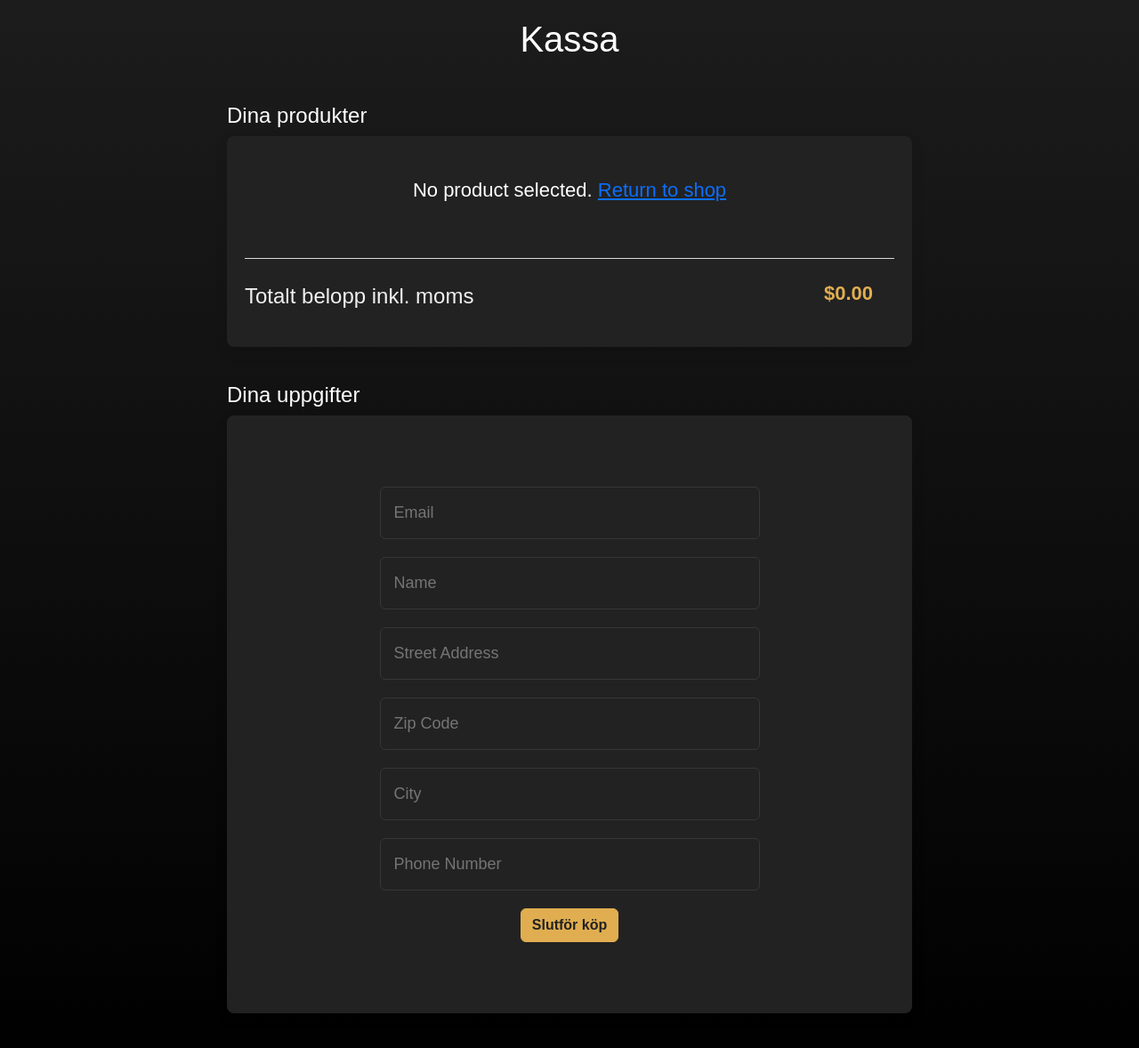
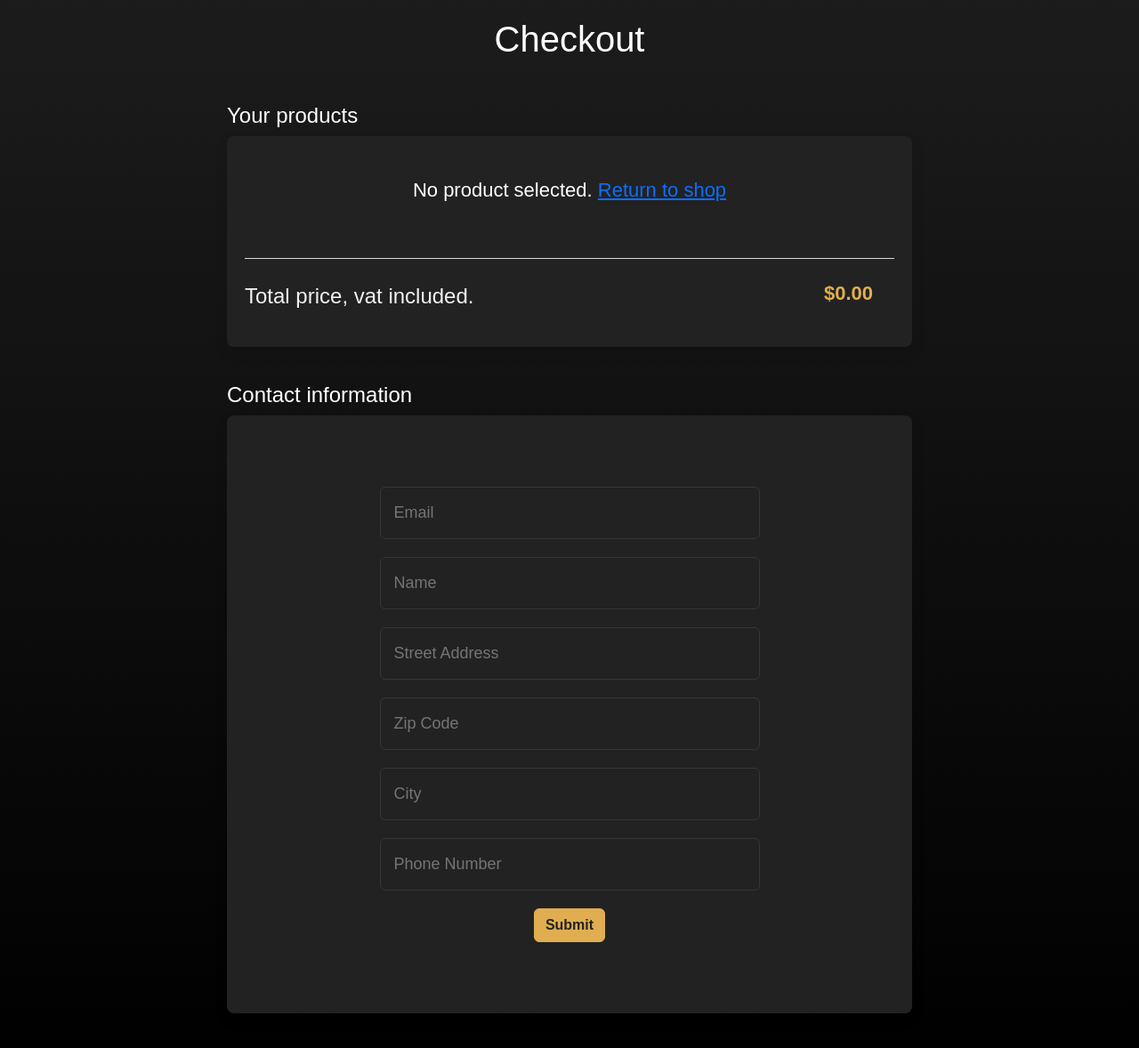
Before and after one commit to christerbengt/fake-store, a React (Vite) app: page /Checkout in a window 1280 px wide. Shown: the top 1178 px of the page at 89% size. Built offline with nearby package versions, Linux system fonts and the light colour scheme.

Commit message:
changed to english

```diff
--- a/src/pages/Checkout.jsx
+++ b/src/pages/Checkout.jsx
@@ -43,10 +43,10 @@ function Checkout() {
   return (
     <div className="container">
       <div className="header">
-        <h1 className="rubrik1">Kassa</h1>
+        <h1 className="rubrik1">Checkout</h1>
       </div>
       <div className="rubrik">
-        <h4 className="rubrik2">Dina produkter</h4>
+        <h4 className="rubrik2">Your products</h4>
         <div className="box">
           {selectedProduct ? (
             <div className="selected-product">
@@ -82,7 +82,7 @@ function Checkout() {
           )}
 
           <div className="totalt">
-            <h4 className="rubrik3">Totalt belopp inkl. moms</h4>
+            <h4 className="rubrik3">Total price, vat included.</h4>
             <p className="text-end pe-4 fw-bold" style={{ color: "#e0ae50" }}>
               ${selectedProduct ? selectedProduct.price.toFixed(2) : "0.00"}
             </p>
@@ -91,7 +91,7 @@ function Checkout() {
       </div>
 
       <div className="rubrik">
-        <h4 className="rubrik2">Dina uppgifter</h4>
+        <h4 className="rubrik2">Contact information</h4>
         <div className="box2">
           <form onSubmit={handleSubmit} id="checkout-form" noValidate>
             <div className="form">
@@ -161,7 +161,7 @@ function Checkout() {
                   onClick={handleSubmit}
                   className="btn btn-primary position-relative"
                 >
-                  Slutför köp
+                  Submit
                 </Button>
               </div>
             </div>
```
